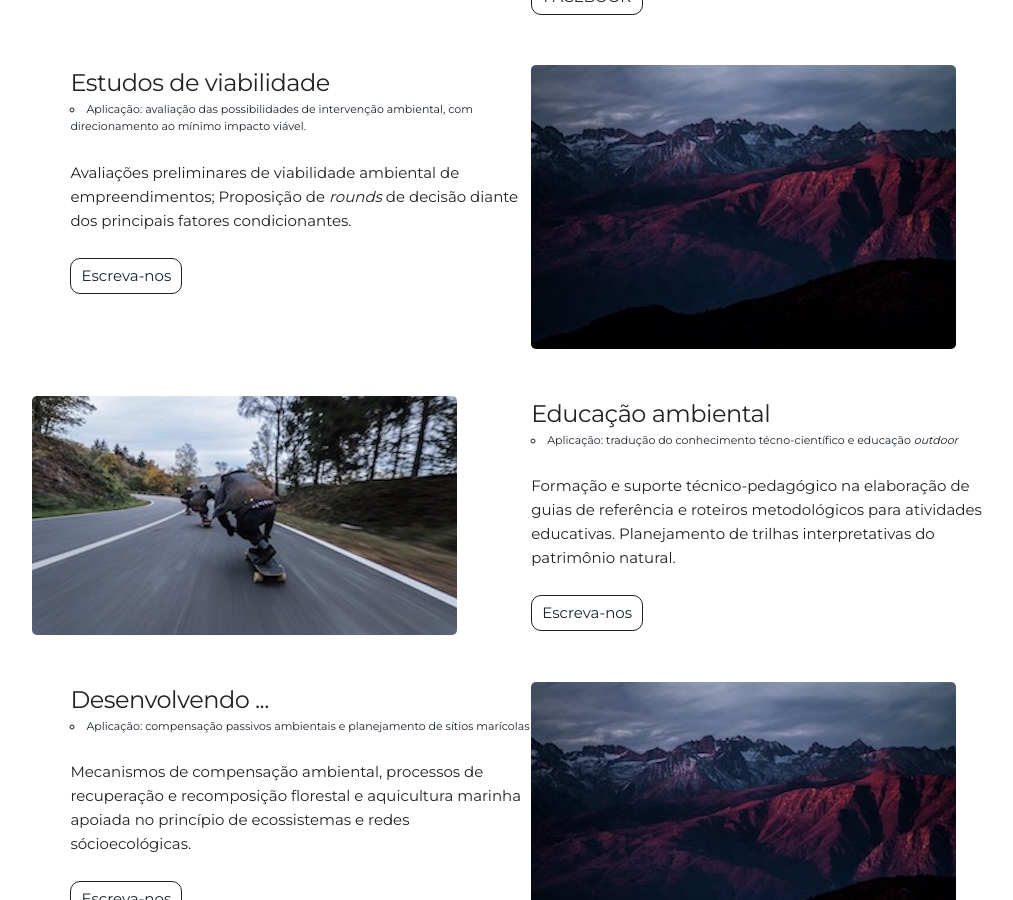
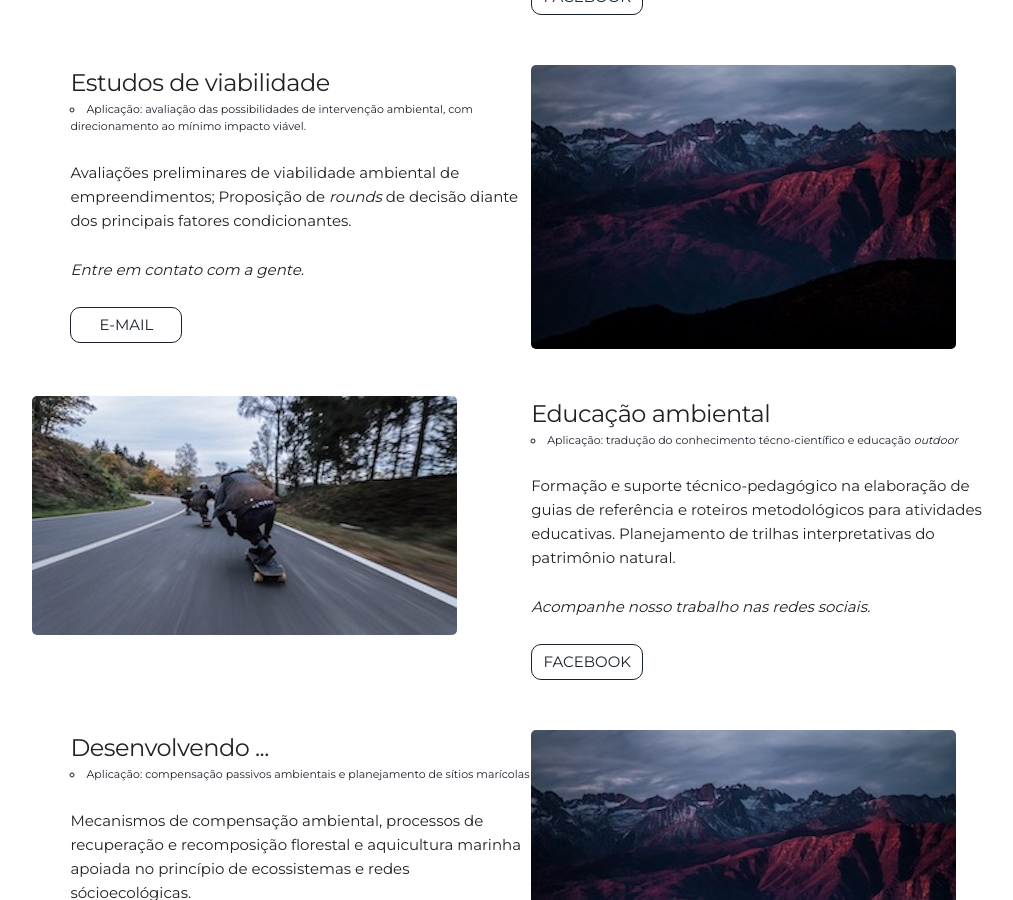
Before and after one commit to leroy1977/eQ1, a Jekyll site: the page built from index.html, in a window 1280 px wide and 900 px high, scrolled down 2167 px. Shown: the whole window, without its empty margins (128-1141 px from the left). Built offline with Jekyll 4.4.1, drawn with Linux system fonts in a browser that asks for light colours; some of the changed text lies outside the part shown.

Commit message:
Update projects.html

```diff
--- a/_includes/projects.html
+++ b/_includes/projects.html
@@ -11,7 +11,7 @@
       <li> Aplicação: estudos ambientais em processos de licenciamento ambiental; planos de manejo, programas ambientais de planos diretores municipais.</li>
       <p>Planejamento, geração e catálise do fluxo informativo em processos decisórios, executivos, e de entendimento entre atores envolvidos em redes sócioecológicas; Estudos técnicos e cartografia temática em ecossistemas terrestres e aquáticos. </p>
       <p> <i>Entre em contato com a gente. </i> </p>
-      <a class="project-link" href="mailto:{{site.email}}">e-mail</a>
+      <a class="project-link" href="mailto:{{site.email}}">E-MAIL</a>
     </div>
   </div>
   <div class="row user-projects">
@@ -38,7 +38,8 @@
         <li> Aplicação: avaliação das possibilidades de intervenção ambiental, com direcionamento ao mínimo impacto viável.</li>
       </ul>
       <p>Avaliações preliminares de viabilidade ambiental de empreendimentos; Proposição de <i> rounds </i> de decisão diante dos principais fatores condicionantes.</p>
-      <a class="project-link" href="#">Escreva-nos</a>
+      <p> <i>Entre em contato com a gente. </i> </p>
+      <a class="project-link" href="mailto:{{site.email}}">E-MAIL</a>
     </div>
   </div>
     <div class="row user-projects">
@@ -51,7 +52,8 @@
         <li> Aplicação: tradução do conhecimento técno-científico e educação <i> outdoor </i> </li>
       </ul>
       <p>Formação e suporte técnico-pedagógico na elaboração de guias de referência e roteiros metodológicos para atividades educativas. Planejamento de trilhas interpretativas do patrimônio natural.</p>
-      <a class="project-link" href="#">Escreva-nos</a>
+      <p> <i>Acompanhe nosso trabalho nas redes sociais. </i> </p>
+      <a class="project-link" href="https://www.facebook.com/eQuanta.env{{site.facebook_username}}">FACEBOOK</a>
     </div>
   </div>
   <div class="row user-projects">
@@ -64,7 +66,7 @@
         <li> Aplicação: compensação passivos ambientais e planejamento de sítios marícolas </li>
       </ul>
       <p>Mecanismos de compensação ambiental, processos de recuperação e recomposição florestal e aquicultura marinha apoiada no princípio de ecossistemas e redes sócioecológicas.</p>
-      <a class="project-link" href="#">Escreva-nos</a>
+      <a class="project-link" href="#">HOME</a>
     </div>
   </div>
 </div>
```
